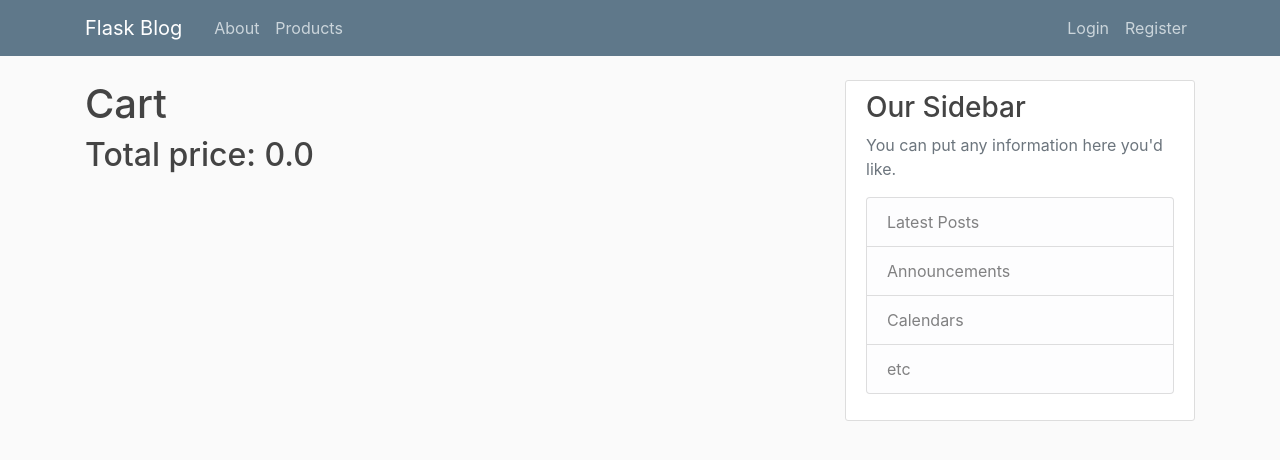
After one commit to Neamen1/Warehouse-management-system, a Flask app: page /cart in a window 1280 px wide. The commit adds this page. Shown: the top 460 px of the page. Run offline with Flask 3, Linux system fonts and the light colour scheme; data that the repository does not hold is empty; some libraries are stand-ins or nearby versions.

Commit message:
Added cart with adding products to it

```diff
--- a/flaskblog/main/routes.py
+++ b/flaskblog/main/routes.py
@@ -7,7 +7,7 @@ from sqlalchemy import case
 main = Blueprint('main', __name__)
 
 
-@main.route("/")
+
 @main.route("/products")
 @login_required
 def products():
--- a/flaskblog/models.py
+++ b/flaskblog/models.py
@@ -7,7 +7,6 @@ from flask_login import UserMixin
 @login_manager.user_loader
 def load_user(user_id):
     return User.query.get(int(user_id))
-
 
 class User(db.Model, UserMixin):
     id = db.Column(db.Integer, primary_key=True, nullable=False)
@@ -26,7 +25,6 @@ class User(db.Model, UserMixin):
         return s.dumps({'user_id': self.id}).decode('utf-8')
 
     def has_roles(self, role):
-        print([role.name for role in self.roles])
         if isinstance(role, str):
             return role in (role.name for role in self.roles)
         else:
@@ -48,7 +46,6 @@ class User(db.Model, UserMixin):
 class Roles(db.Model):
     id = db.Column(db.Integer(), primary_key=True)
     name = db.Column(db.String(50), unique=True)
-    user_roles = db.relationship('UserRoles', cascade='all, delete-orphan', uselist=False)
 
 # Define the UserRoles association table
 class UserRoles(db.Model):
--- a/flaskblog/products/routes.py
+++ b/flaskblog/products/routes.py
@@ -1,5 +1,5 @@
 from flask import (render_template, url_for, flash,
-                   redirect, request, abort, Blueprint)
+                   redirect, request, abort, Blueprint, session)
 from flask_login import current_user, login_required
 from flaskblog import db
 from flaskblog.logs.logging import log_to_couchdb
@@ -36,7 +36,6 @@ def new_product():
 @login_required
 def category_products(category):
     page = request.args.get('page', 1, type=int)
-    #user = User.query.filter_by(username=username).first_or_404()
     products = Product.query.filter_by(category=category).order_by(Product.name.asc()).paginate(page=page, per_page=5)
     if not products.items:
         abort(404)
@@ -85,11 +84,73 @@ def update_product(product_id):
 @products.route("/product/<int:product_id>/delete", methods=['POST'])
 @login_required
 def delete_product(product_id):
-    product = Product.query.get_or_404(product_id)
     if not current_user.has_roles('admin'):
         abort(403)
+    product = Product.query.get_or_404(product_id)
     db.session.delete(product)
     db.session.commit()
     log_to_couchdb(f"User with id:{current_user.id} deleted product:{product.id} {product.name}!")
     flash('Your post has been deleted!', 'success')
     return redirect(url_for('main.products'))
+
+@login_required
+@products.route('/add_to_cart/<string:product_id>')
+def add_to_cart(product_id):
+    page = request.args.get('page', 1, type=int)
+    quantityInStock = request.args.get('quantityInStock', 0, type=int)
+
+    session.get('cart', {})
+
+    cart = session['cart']
+
+    if product_id in cart:
+        if quantityInStock < session['cart'][product_id]:
+            flash('You chose more items than in stock. Please choose another quantity', 'danger')
+            return redirect(url_for('main.products', page=page))
+        else:
+            cart[product_id] += 1
+    else:
+        cart[product_id] = 1
+
+    session['cart'] = cart
+    print(cart)
+    return redirect(url_for('main.products', page=page))
+
+@login_required
+@products.route('/cart')
+def cart():
+    page = request.args.get('page', 1, type=int)
+    cart = session.get('cart', {})
+    products = Product.query.filter(Product.id.in_(list(cart.keys())))    # get products list from database which were added to cart
+    total_price = calculate_total_price(cart, products)
+    products = products.paginate(page=page, per_page=5)
+    return render_template('cart.html', products=products, cart=cart, total_price=total_price)
+
+def calculate_total_price(cart, products):
+    total_price = 0.0
+    for product in products:
+        quantity = cart[str(product.id)]
+        total_price += product.price * quantity
+    return total_price
+
+@login_required
+@products.route('/cart/<int:product_id>/update')
+def update_cart_item(product_id):
+    page = request.args.get('page', 1, type=int)
+    quantityInStock = request.args.get('quantityInStock', 0, type=int)
+    new_quantity = request.args.get('new_quantity', 1, type=int)
+    cart = session.get('cart', {})
+
+    if quantityInStock < new_quantity:
+        flash('You chose more items than in stock. Please choose another quantity', 'danger')
+        return redirect(url_for('/cart', page=page))
+
+    if new_quantity < 0:
+        flash('Wrong quantity. Please choose another quantity', 'danger')
+        return redirect(url_for('/cart', page=page))
+
+    cart[product_id] = new_quantity
+
+    session['cart'] = cart
+
+    return redirect(url_for('/cart', page=page))
--- /dev/null
+++ b/flaskblog/templates/cart.html
@@ -0,0 +1,32 @@
+{% extends "layout.html" %}
+{% block content %}
+    <h1>Cart</h1>
+    {% for product in products.items %}
+        <article class="media content-section">
+          <div class="media-body">
+            <div class="product-metadata">
+              <a class="mr-2" href="{{ url_for('products.category_products', category=product.category) }}">{{ product.category }}</a>
+              <small class="text-muted">Quantity: <u>{{ cart[(product.id|string)] }}</u></small>
+              <small class="flt-r">Price: {{product.price}} per {{product.unitOfMeasure}}</small>
+            </div>
+            <h2><a class="product-title" href="{{ url_for('products.product', product_id=product.id) }}">{{ product.name }}</a></h2>
+            <p class="product-content">{{ product.description }}</p>
+            <div class="product-metadata">
+                <small class="flt-r">Items price: {{product.price * cart[(product.id|string)]}}</small>
+            </div>
+          </div>
+        </article>
+    {% endfor %}
+    <h2>Total price: {{ total_price }}</h2>
+    {% for page_num in products.iter_pages(left_edge=1, right_edge=1, left_current=1, right_current=2) %}
+      {% if page_num %}
+        {% if products.page == page_num %}
+          <a class="btn btn-info mb-4" href="{{ url_for('products.cart', page=page_num) }}">{{ page_num }}</a>
+        {% else %}
+          <a class="btn btn-outline-info mb-4" href="{{ url_for('products.cart', page=page_num) }}">{{ page_num }}</a>
+        {% endif %}
+      {% else %}
+        ...
+      {% endif %}
+    {% endfor %}
+{% endblock content %}
--- a/flaskblog/templates/layout.html
+++ b/flaskblog/templates/layout.html
@@ -36,6 +36,7 @@
                 {% if current_user.has_roles('admin') %}
                   <a class="nav-item nav-link" href="{{ url_for('products.new_product') }}">New Product</a>
                 {% endif %}
+                <a class="nav-item nav-link" href="{{ url_for('products.cart') }}">Cart</a>
                 <a class="nav-item nav-link" href="{{ url_for('users.account') }}">Account</a>
                 <a class="nav-item nav-link" href="{{ url_for('users.logout') }}">Logout</a>
               {% else %}
--- a/flaskblog/users/routes.py
+++ b/flaskblog/users/routes.py
@@ -25,7 +25,7 @@ def register():
         return redirect(url_for('users.login'))
     return render_template('register.html', title='Register', form=form)
 
-
+@users.route("/", methods=['GET', 'POST'])
 @users.route("/login", methods=['GET', 'POST'])
 def login():
     if current_user.is_authenticated:
```
Also changed, not shown: flaskblog/config.py (+9 -6 lines), flaskblog/templates/products.html (+8 -0 lines), instance/storage.db, 1 other file.
